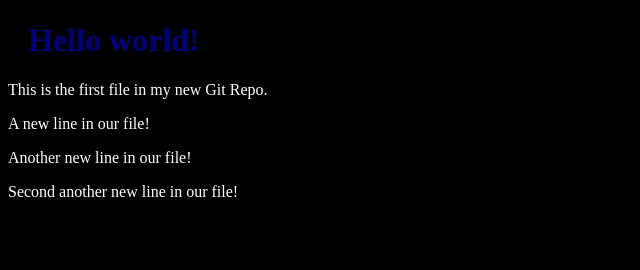
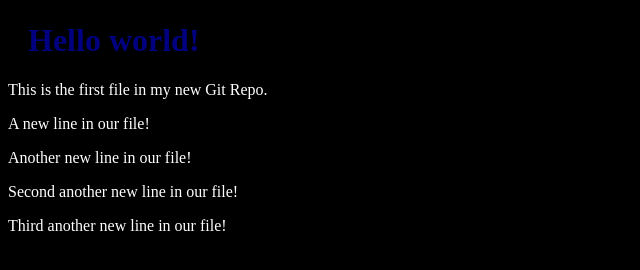
Before and after one commit to rupock/hello-world-, a plain HTML site: page index.html in a window 1280 px wide. Shown: the part 290-560 px from the top of the page, without its empty margins (0-640 px from the left). Drawn offline with Linux system fonts and the light colour scheme; files whose address does not match are found by name.

Commit message:
index file update

```diff
--- a/index.html
+++ b/index.html
@@ -11,7 +11,7 @@
 <p>A new line in our file!</p>
 <p>Another new line in our file!</p>
 <p>Second another new line in our file!</p>
-
+<p>Third another new line in our file!</p>
 
 </body>
 </html>
```
